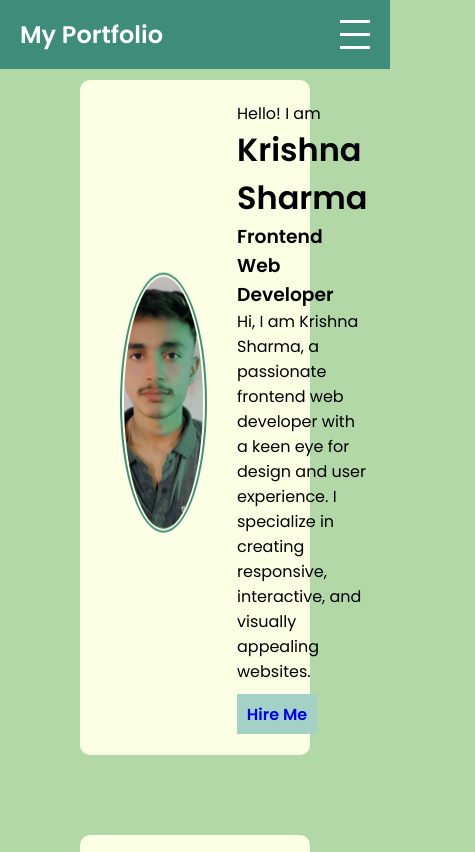
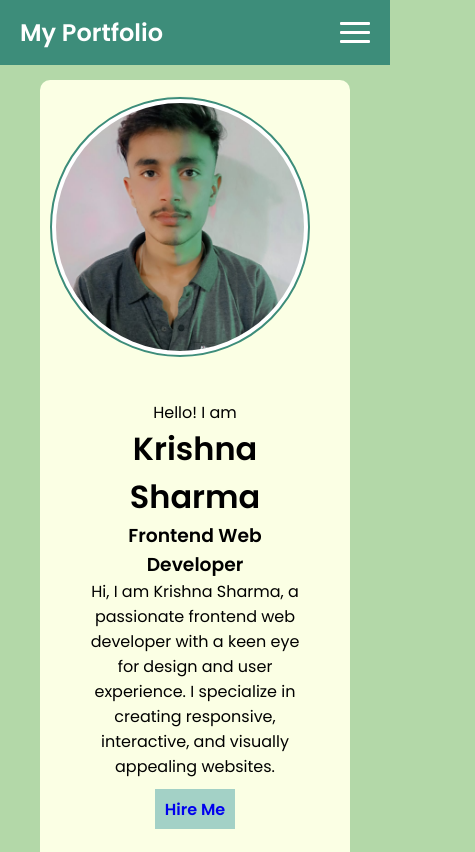
Before and after one commit to krrishdixit/My-Portfolio, a plain HTML site: page index.html in a window 390 px wide. Shown: the top 852 px of the page, 475 px wide, since content can reach past the window. Drawn offline with Linux system fonts and the light colour scheme.

Commit message:
portfolio.css

```diff
--- a/portfolio.css
+++ b/portfolio.css
@@ -62,8 +62,9 @@ header {
     width: 30px;
     height: 3px;
     background: white;
-    margin: 5px 0;
+    margin: 3px 0;
     transition: 0.3s ease;
+    border-radius: 1px;
 }
 
 /* Responsive Design */
@@ -75,7 +76,7 @@ header {
         top: 60px;
         left: 0;
         width: 100%;
-        background: #333;
+        background: #B3D8A8;
         text-align: center;
     }
 
@@ -101,6 +102,17 @@ main {
     padding: 80px;
 }
 
+@media screen and (max-width: 1000px) {
+    /* main{
+        padding-left: 10px;
+        padding-right: 10px;
+    } */
+    .skills .box-contain{
+        display: flex;
+        flex-direction: column;
+    }
+}
+
 main .contain {
     width: 100%;
     max-width: 100vw;
@@ -113,8 +125,45 @@ main .contain {
     padding: 40px;
 }
 
+@media screen and (max-width: 600px) {
+    .details{
+        width: 100%;
+    }
+    main{
+        padding-left: 0px;
+        padding-right: 0px;
+    }
+    .contain{
+        padding-left: 1px;
+        padding-right: 1px;
+    }
+}
+
+@media screen and (max-width: 900px) {
+    main .contain{
+        display: flex;
+        flex-direction: column;
+        height: auto;
+        padding-bottom: 20px;
+        text-align: center;
+    }
+    main{
+        padding-left: 40px;
+        padding-right: 40px;
+    }
+    .details{
+        display: flex;
+        flex-direction: column;
+        align-items: center;
+    }
+    .contain .img-contain {
+        padding-right: 0px;
+        /* background: red; */
+    }
+}
+
 .contain .img-contain {
-    width: 30vw;
+    width: auto;
     display: flex;
     justify-content: flex-end;
     padding-right: 30px;
@@ -126,9 +175,10 @@ main .contain .imgs {
     height: 260px;
     border-radius: 50%;
     border: 2px solid #3D8D7A;
-    padding: 2px;
+    padding: 4px;
     position: relative;
-    animation: jump 3s infinite ease-out;
+    animation: jump 3s infinite ease-in-out;
+    background: white;
 
 }
 
@@ -153,7 +203,7 @@ main .contain .imgs {
 
 .contain .details {
     padding: 20px 0 20px 0;
-    width: 60vw;
+    width: auto;
     /* background: yellow; */
 }
 
@@ -181,7 +231,7 @@ main .contain .imgs {
     margin-top: 80px;
     width: 100%;
     max-width: 100vw;
-    /* height: 80vh; */
+    height: auto;
     background: #FBFFE4;
     padding: 30px 60px 70px 60px;
     border-radius: 10px;
@@ -189,7 +239,6 @@ main .contain .imgs {
 
 .skills .box-contain {
     display: flex;
-    flex-direction: row;
     text-align: center;
     margin-top: 50px;
     gap: 20px;
```
